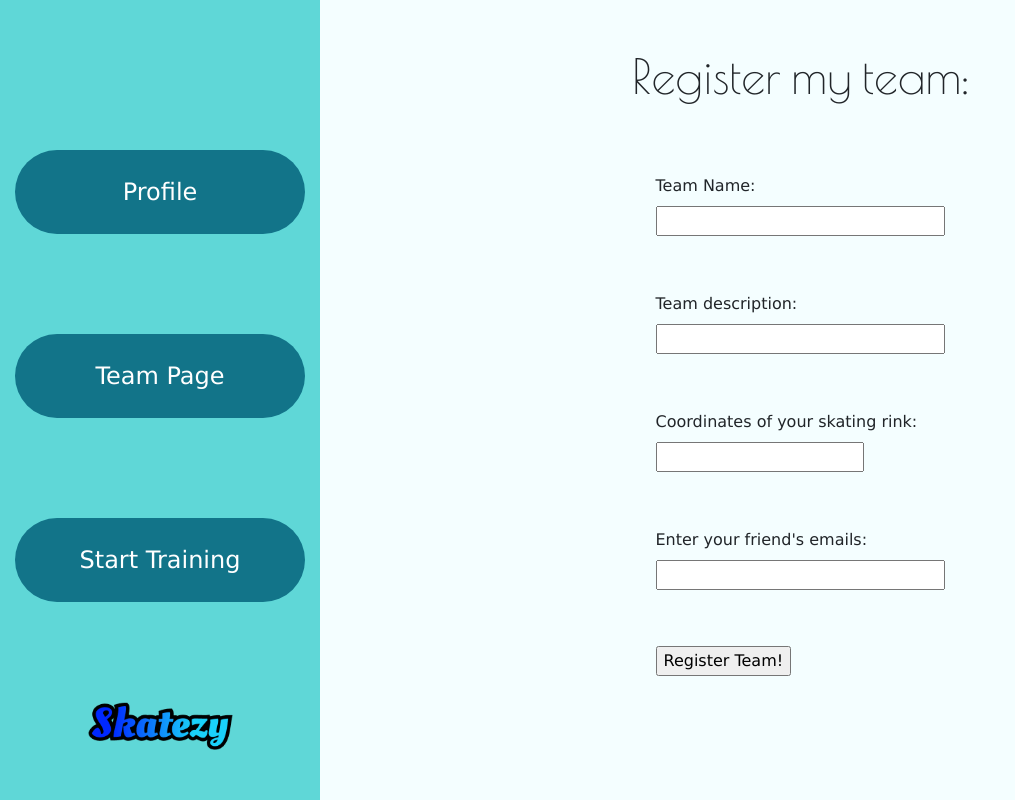
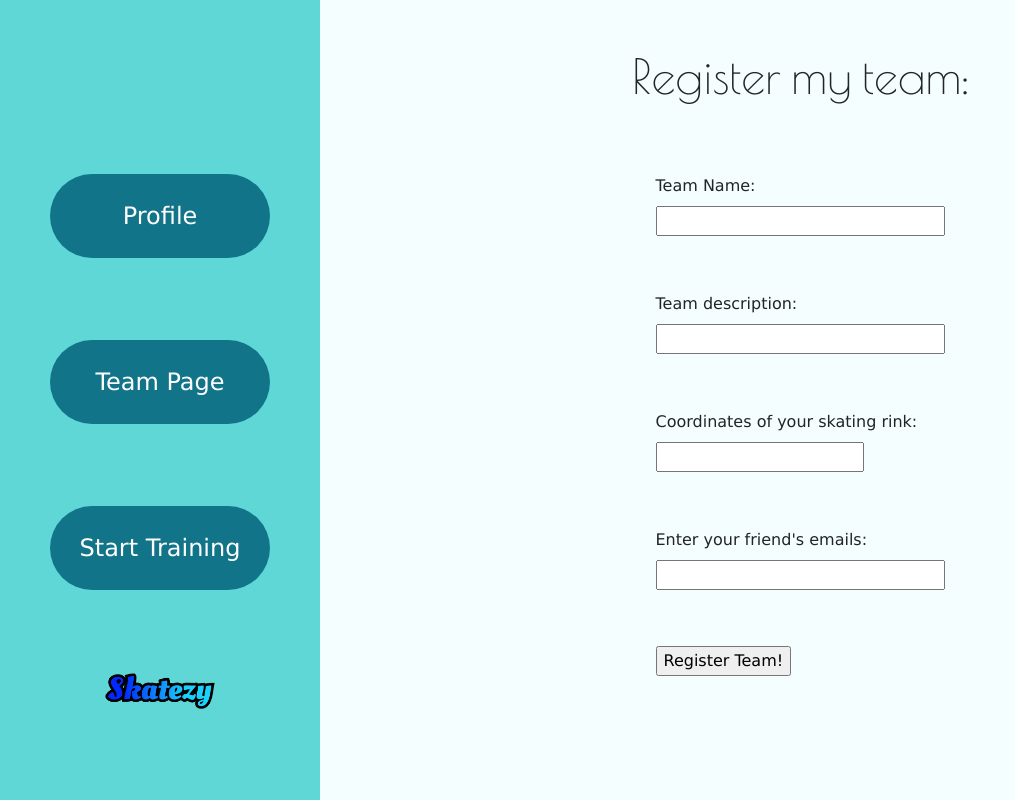
Before and after one commit to jaredjhe/Skatezy, a Flask app: page /registerTeam in a window 1280 px wide. Shown: the whole page, without its empty margins (0-1015 px from the left). Run offline with Flask 2, Linux system fonts and the light colour scheme; some libraries are stand-ins or nearby versions; some web fonts are replaced.

Commit message:
Add padding to .sidebar

```diff
--- a/static/css/main.css
+++ b/static/css/main.css
@@ -41,6 +41,7 @@ h1 {
     flex-direction: column;
     justify-content: space-around;
     align-items: center;
+    padding: 50px;
   }
 
   .sidebar img {
```
